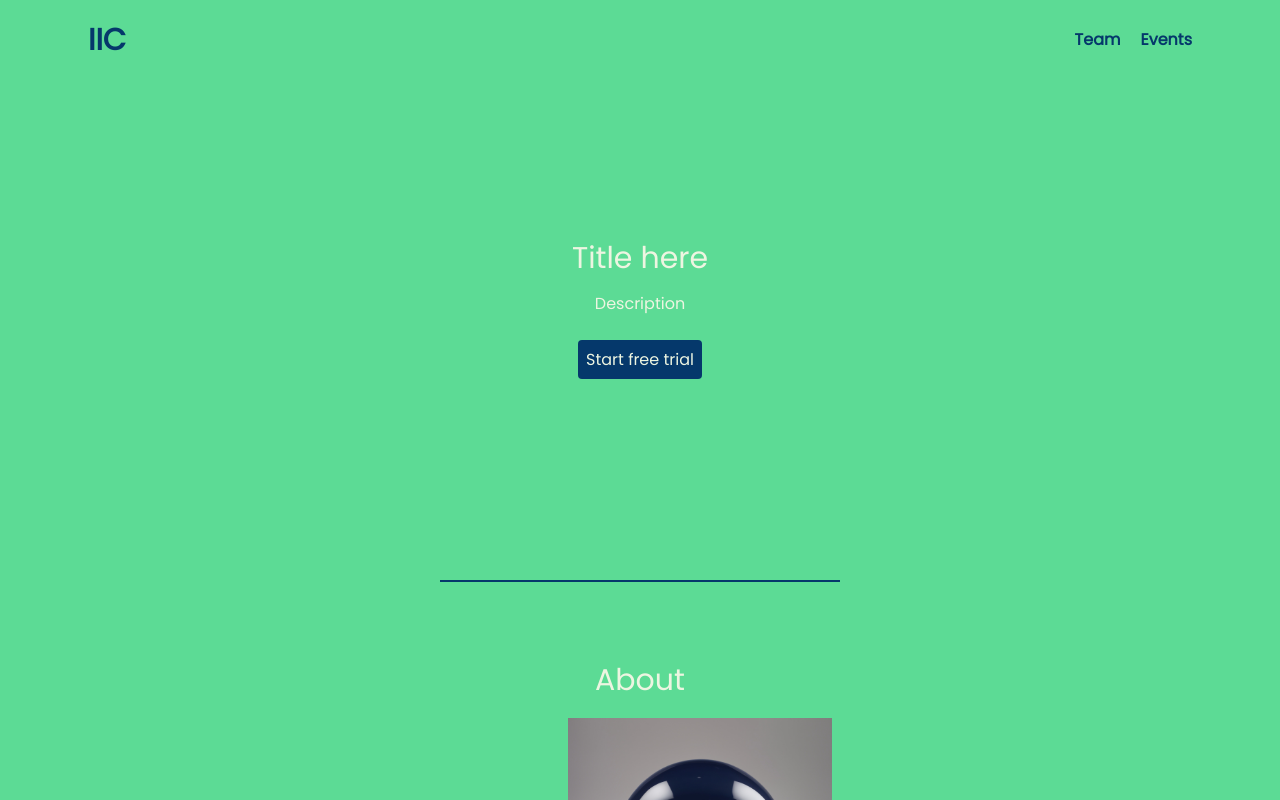
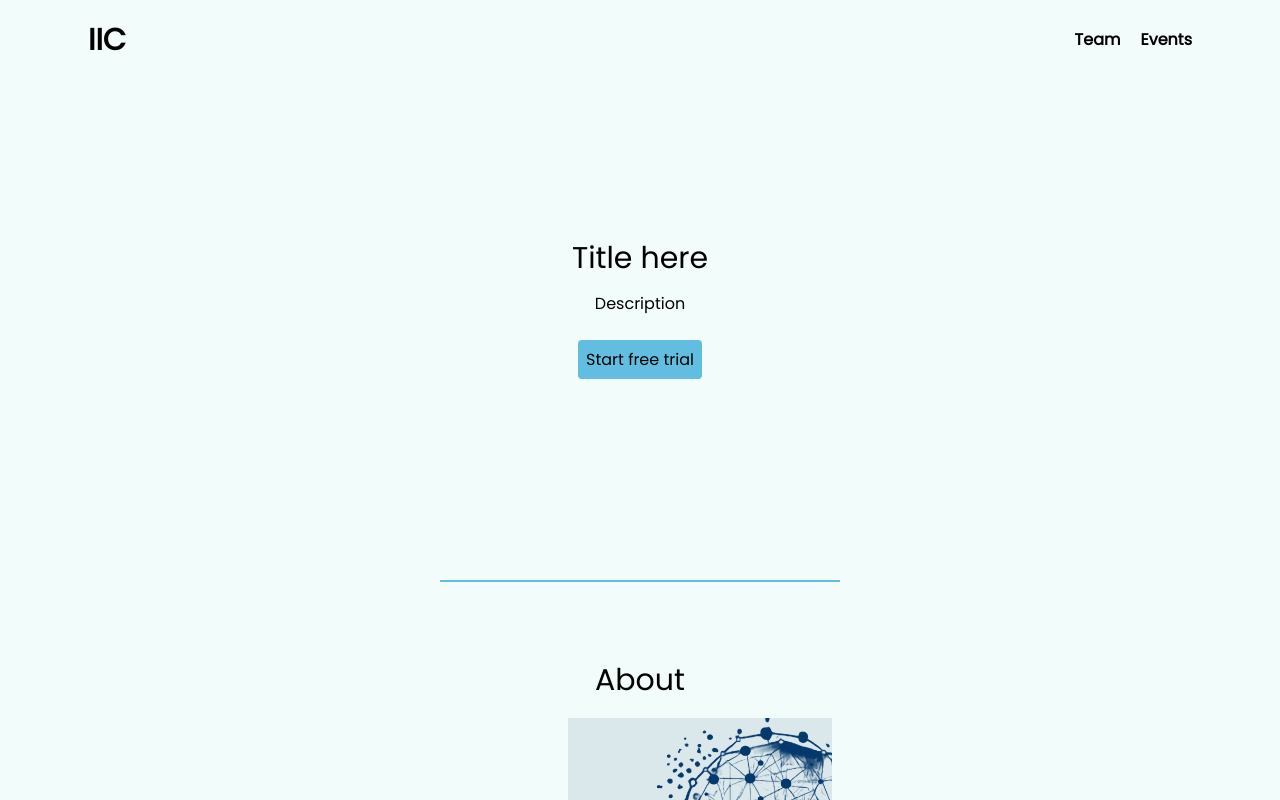
Before and after one commit to DCRUSTODC/iic-client, a React (Vite) app in the folder client/: page / in a window 1280 px wide. Shown: the top 800 px of the page. Built offline with nearby package versions, Linux system fonts and the light colour scheme.

Commit message:
Color variables added

```diff
--- a/client/src/components/Navbar.jsx
+++ b/client/src/components/Navbar.jsx
@@ -7,13 +7,13 @@ export default function Navbar() {
                 <div className="flex items-center justify-between h-20">
                     {/* Logo */}
                     <div className="shrink-0 mr-4">
-                        <div className="text-3xl text-be font-bold">IIC</div>
+                        <div className="text-3xl font-bold">IIC</div>
                     </div>
                     {/* Nav */}
                     <nav className="hidden md:flex md:grow">
                         <ul className="flex grow justify-end flex-wrap items-center gap-5">
-                            <li className="text-be font-semibold"><Link to="/team">Team</Link></li>
-                            <li className="text-be font-semibold"><Link to="/events">Events</Link></li>
+                            <li className="font-semibold"><Link to="/team">Team</Link></li>
+                            <li className="font-semibold"><Link to="/events">Events</Link></li>
                         </ul>
                     </nav>
                 </div>
--- a/client/src/index.css
+++ b/client/src/index.css
@@ -8,9 +8,8 @@
   padding: 0;
   box-sizing: border-box;
   font-family: Poppins, "sans-serif";
-  color: #edf5e1;
 }
 
 body {
-  background-color: #5cdb95;
+  background-color: #f2fcfa;
 }
--- a/client/src/pages/Home.jsx
+++ b/client/src/pages/Home.jsx
@@ -2,7 +2,7 @@ import { useEffect } from "react";
 import AOS from "aos";
 import "aos/dist/aos.css";
 import About from "../components/About";
-import aboutImg1 from '../assets/bulb.jpg';
+import aboutImg1 from '../assets/image.png';
 
 export default function Home() {
   useEffect(() => {
@@ -25,7 +25,7 @@ export default function Home() {
             <div className="max-w-xs mx-auto sm:max-w-none sm:flex sm:justify-center">
               <div data-aos="fade-up" data-aos-delay="400">
                 <a
-                  className="btn p-2 rounded bg-[#05386B] hover:bg-[#0d2b25] w-full mb-4 sm:w-auto sm:mb-0"
+                  className="btn p-2 rounded bg-primary hover:bg-[#0d2b25] w-full mb-4 sm:w-auto sm:mb-0"
                   href="#0"
                 >
                   Start free trial
@@ -36,7 +36,7 @@ export default function Home() {
         </div>
       </div>
 
-        <hr className="border border-[#05386b] w-[25rem] mx-auto my-[5rem]"/>
+        <hr className="border border-primary w-[25rem] mx-auto my-[5rem]"/>
       {/* About */}
       <div className="max-w-6xl mx-auto px-4 sm:px-6">
         <div className="flex flex-col gap-5 items-center justify-center">
--- a/client/tailwind.config.js
+++ b/client/tailwind.config.js
@@ -4,6 +4,9 @@ export default {
   theme: {
     extend: {},
     colors: {
+      primary: "#61bee0",
+      secondary: "#aebdef",
+      accent: "#2343af",
       be: "#05386B",
       le: "#379683",
       gn: "#5CDB95",
```
Also changed, not shown: client/src/assets/image.png (added).
